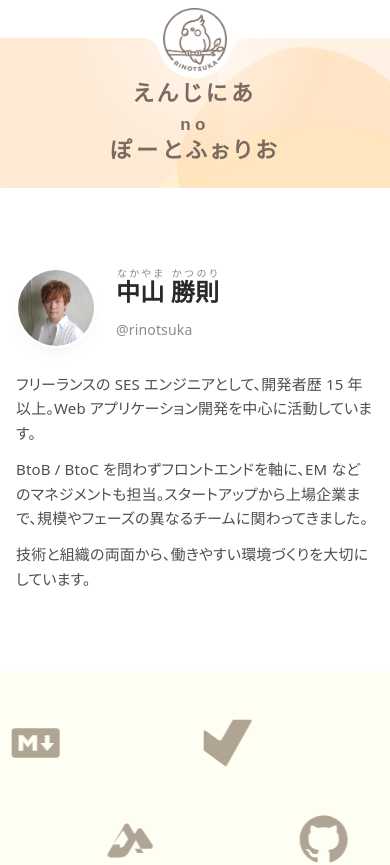
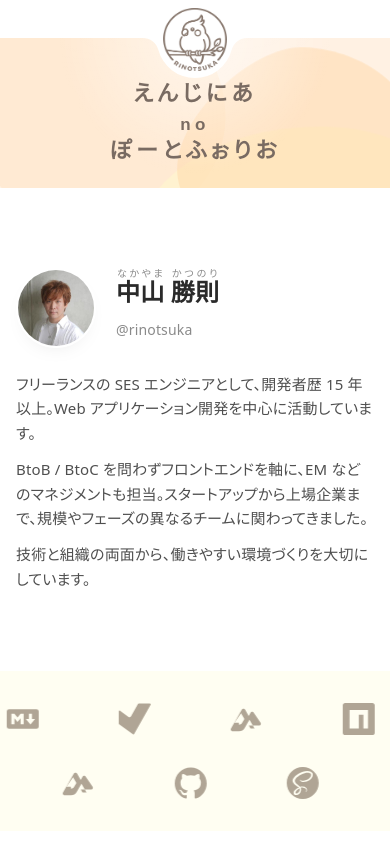
Before and after one commit to rinotsuka/rinotsuka.github.io, a Next.js app: page / in a window 390 px wide. Shown: the top 865 px of the page. Built offline with nearby package versions, Linux system fonts and the light colour scheme; a web font is replaced by a local one.

Commit message:
style(skills): 小画面でアイコンと余白を縮小し、2段目オフセットも追従

```diff
--- a/components/skills/SkillsSection.tsx
+++ b/components/skills/SkillsSection.tsx
@@ -23,14 +23,14 @@ function IconRow({
 }) {
   return (
     <div className={className}>
-      <ul className="flex w-max items-center gap-36 text-[#B0A595] animate-marquee motion-reduce:animate-none">
+      <ul className="flex w-max items-center gap-20 text-[#B0A595] animate-marquee motion-reduce:animate-none sm:gap-36">
         {icons.map((icon, i) => (
           <li key={i} className="shrink-0">
             <svg
               viewBox="0 0 24 24"
               role="img"
               aria-label={icon.name}
-              className="h-12 w-12"
+              className="h-8 w-8 sm:h-12 sm:w-12"
               fill="currentColor"
             >
               <path d={icon.path} />
@@ -46,11 +46,11 @@ export function SkillsSection() {
   return (
     <section
       id="skills"
-      className="overflow-hidden bg-[#fffef2] py-12"
+      className="overflow-hidden bg-[#fffef2] py-8 sm:py-12"
     >
-      <div className="space-y-12">
+      <div className="space-y-8 sm:space-y-12">
         <IconRow icons={ROW_A} />
-        <IconRow icons={ROW_B} className="-ml-24" />
+        <IconRow icons={ROW_B} className="-ml-14 sm:-ml-24" />
       </div>
     </section>
   );
```
